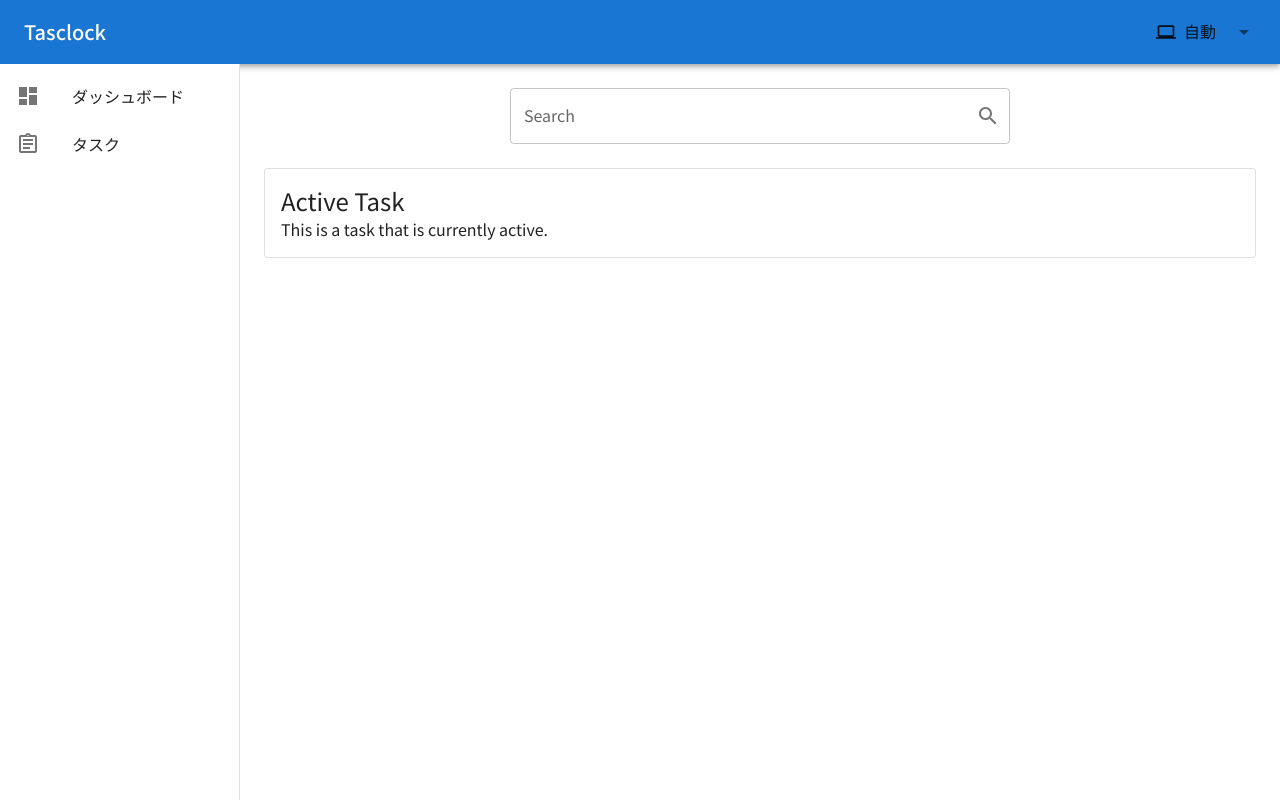
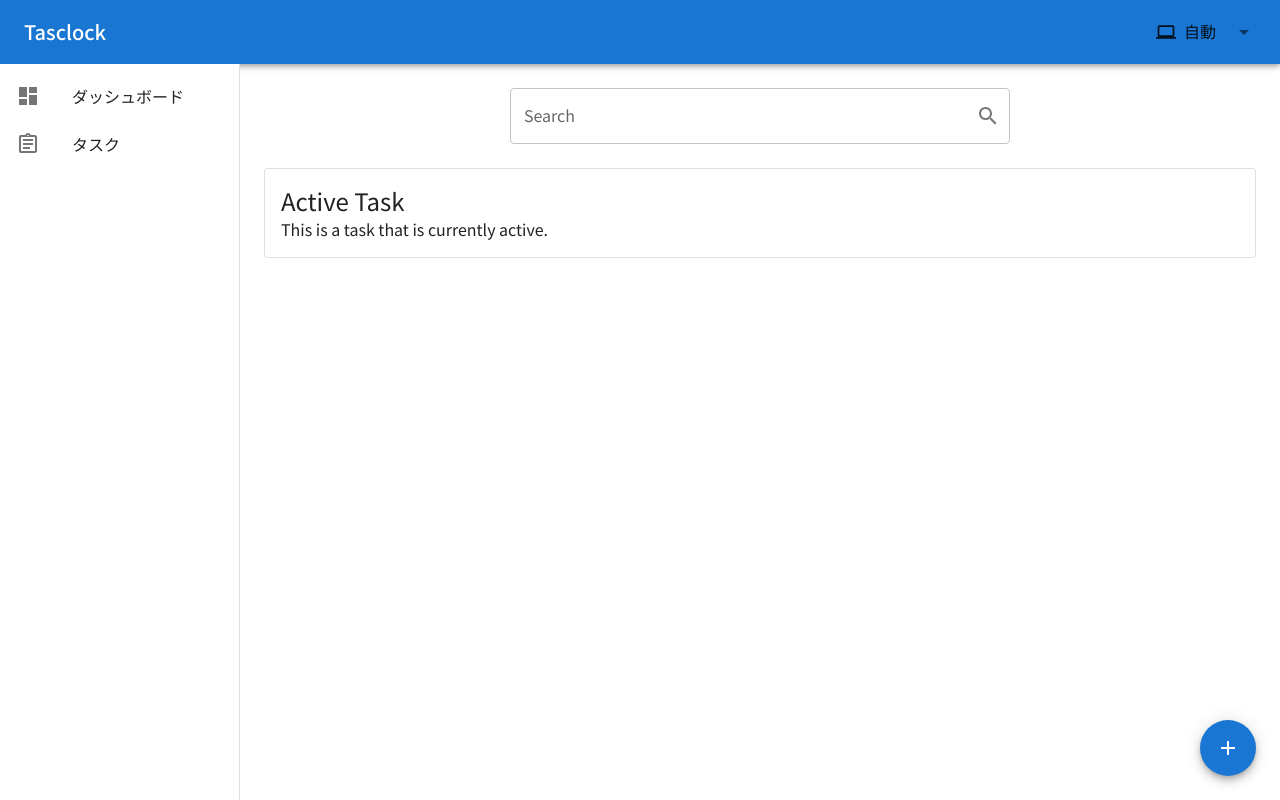
Before and after one commit to kairo913/tasclock-web, a Next.js app: page / in a window 1280 px wide. Built offline with nearby package versions, Linux system fonts and the light colour scheme; what @mui/material-nextjs would draw is missing.

Commit message:
Add add task button

```diff
--- a/src/app/page.tsx
+++ b/src/app/page.tsx
@@ -5,14 +5,19 @@ import TextField from "@mui/material/TextField";
 import Box from "@mui/material/Box";
 import SearchIcon from "@mui/icons-material/Search";
 import IconButton from "@mui/material/IconButton";
+import AddIcon from "@mui/icons-material/Add";
 import InputAdornment from "@mui/material/InputAdornment";
+import Fab from "@mui/material/Fab";
 
 export default function Home() {
     return (
         <Box
             sx={{
                 display: "flex",
+                position: "relative",
                 flexDirection: "column",
+                height: { xs: "calc(100vh - 56px)", sm: "calc(100vh - 64px)" },
+                p: 3,
             }}
         >
             <Box
@@ -45,6 +50,14 @@ export default function Home() {
                 <Typography variant="h5">Active Task</Typography>
                 <Typography variant="body1">This is a task that is currently active.</Typography>
             </Card>
+            <Fab
+                size="large"
+                color="primary"
+                aria-label="Add Task"
+                sx={{ position: "absolute", bottom: 0, right: 0, m: 3 }}
+            >
+                <AddIcon />
+            </Fab>
         </Box>
     );
 }
--- a/src/components/Sidebar.tsx
+++ b/src/components/Sidebar.tsx
@@ -73,7 +73,6 @@ export default function ClippedDrawer({ children }: ClippedDrawerProps) {
                 component="main"
                 sx={{
                     flexGrow: 1,
-                    p: 3,
                 }}
             >
                 <Toolbar />
```
